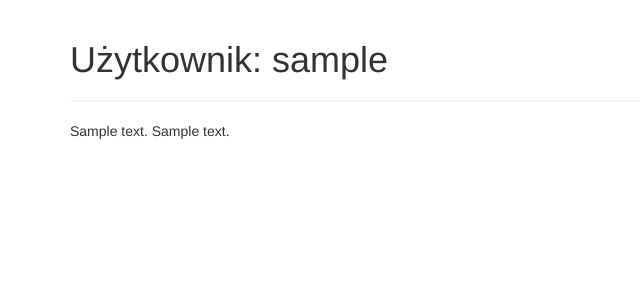
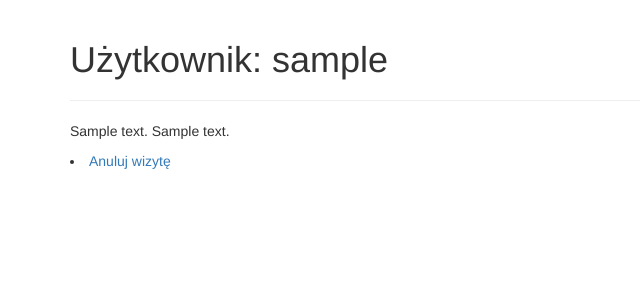
Before and after one commit to patryklomza/APPointment, a Flask app: a page that uses appointment/app/templates/user.html in a window 1280 px wide. Shown: the part 52-352 px from the top of the page, without its empty margins (0-640 px from the left). Run offline with Flask 2, Linux system fonts and the light colour scheme; a user stored in the database is signed in; tables that the repository leaves empty hold one stand-in row (values such as "Sample post"); some libraries are stand-ins or nearby versions.

Commit message:
Update user template to present cancel url

```diff
--- a/appointment/app/templates/user.html
+++ b/appointment/app/templates/user.html
@@ -6,6 +6,7 @@
     {% for visit in visits %}
     <p>
         {{ visit.visit_date }} {{ visit.visit_time }}
+        <li><a href="{{ url_for('delete_visit',visit=visit.id) }}">Anuluj wizytę</a></li>
     </p>
     {% endfor %}
 {% endblock app_content %}
```
